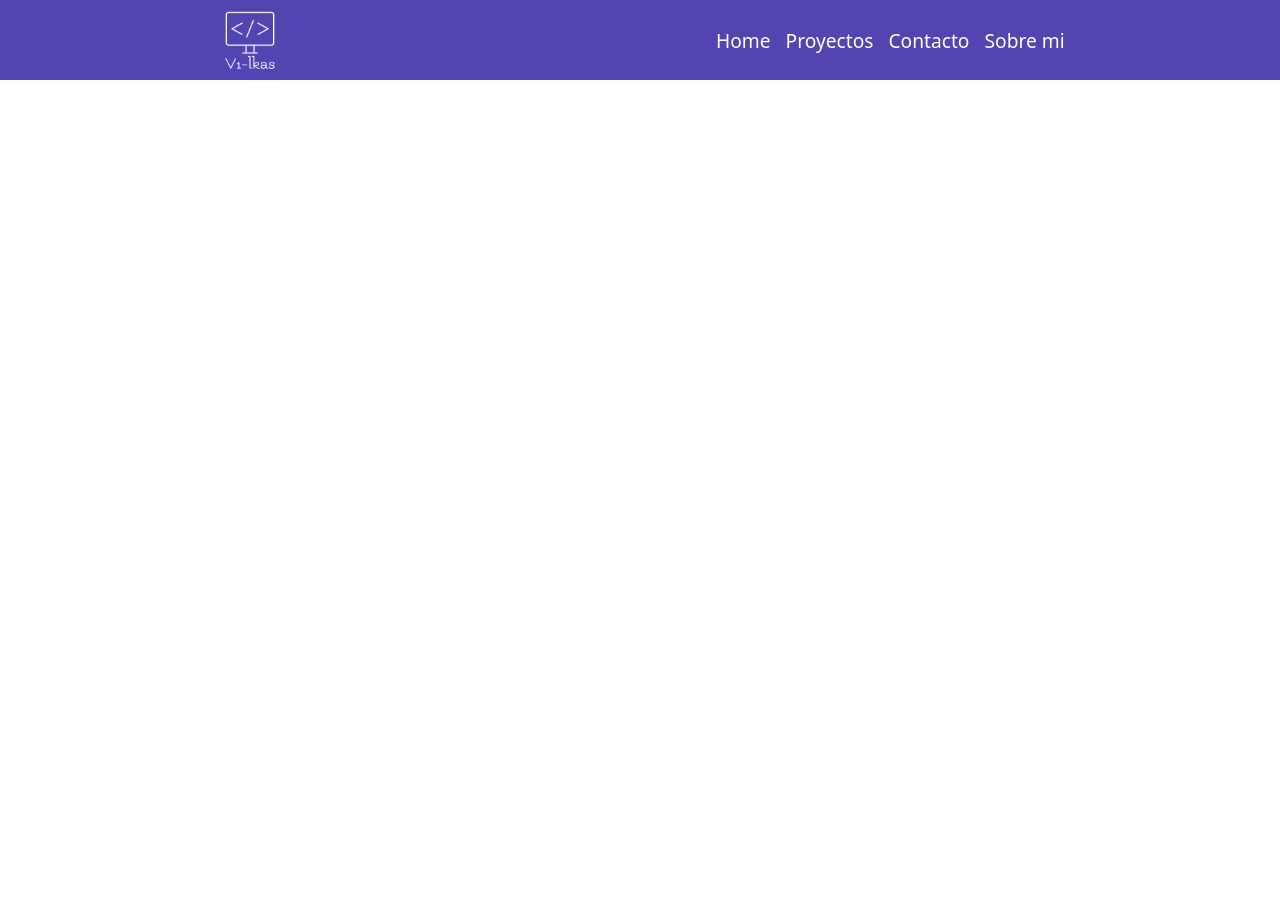
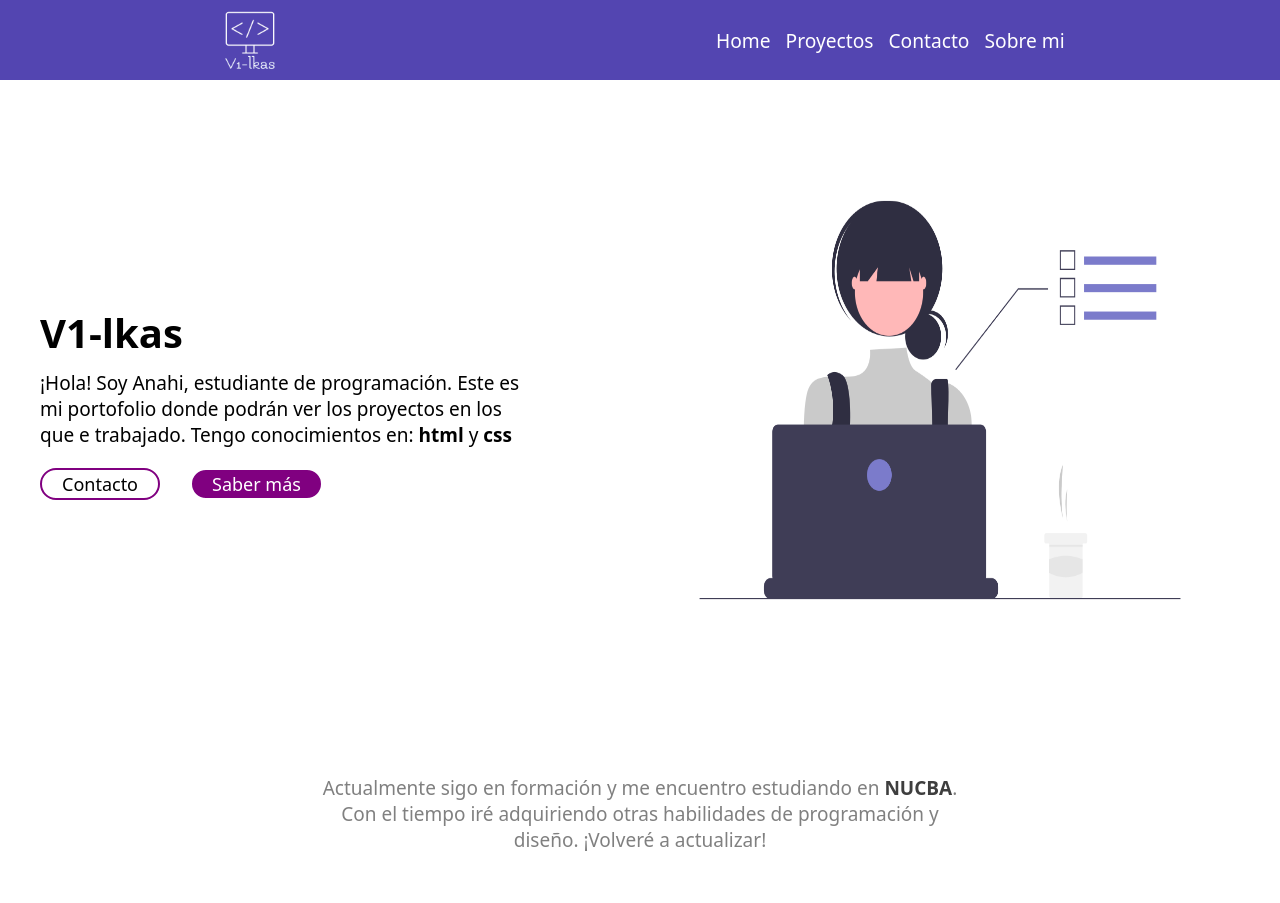
Before and after one commit to V1-lkas/E2-Challenge-Landing-Page, a plain HTML site: page index.html in a window 1280 px wide. Before the commit the page ends 800 px from the top, so only its background shows below. Drawn offline with Linux system fonts and the light colour scheme.

Commit message:
hero landing page

```diff
--- a/css/style.css
+++ b/css/style.css
@@ -13,11 +13,80 @@ padding: 5px 0;}
 .nav_logo{height: 70px;
 width: 70px;}
 
-ul a{text-decoration:none;
+.nav_links a{text-decoration:none;
 color:white;
 font-size: larger;
 font-weight: 500;}
 
-ul{ display: flex;
+.nav_links{ display: flex;
     list-style: none;
     gap: 15px;}
+
+/* main */
+
+main{display: flex;
+flex-direction: column;
+align-items: center;
+justify-content: center;
+width: 100%;}
+
+#hero{padding: 70px 0px;
+max-width: 1200px;
+display: flex;
+justify-content: center;
+align-items: center;}
+
+.hero-info{display: flex;
+flex-direction: column;
+gap: 10px;
+width: 50%;}
+
+.hero-info h1{font-size: 40px;
+    width: 80%;
+    min-width: 500px;
+    font-weight: 800;
+}
+
+.hero-info p{font-size: 19px;
+width: 80%;
+}
+
+.hero-info p span{font-weight: 800;}
+
+.hero-bttns{display: flex;
+    justify-content: start;
+    gap: 30px;
+    align-items: center;}
+
+.hero-bttns a{text-decoration: none;
+    font-size: 18px;
+    padding: 2px 20px;
+    margin-top: 10px;
+
+border-radius: 50px;}
+
+.hero-bttns_1{border: 2px solid purple;
+color: black;}
+
+.hero-bttns_2{border: 2px solid white;
+background-color: purple;
+color: white;}
+
+
+.hero-img{width: 600px;
+height: 500px;}
+
+.info{display: flex;
+justify-content: center;
+
+}
+
+.info p{font-size: 19px;
+    text-align:center;
+    width: 50%;
+    padding: 50px 0px;
+    color: gray;
+}
+
+.info p span {font-weight: 800;
+color: rgb(62, 62, 62);}
--- a/index.html
+++ b/index.html
@@ -18,5 +18,27 @@
         </ul>
     </nav>
    </header>
+   <main>
+    <section>
+            <div id="hero">
+                <div class="hero-info">
+                    <h1>V1-lkas</h1>
+                    <p>¡Hola! Soy Anahi, estudiante de programación. Este es mi portofolio donde podrán ver los proyectos en los que e trabajado. Tengo conocimientos en: <span>html</span> y <span>css</span></p>
+                    <div class="hero-bttns">
+                        <a class="hero-bttns_1" href="#">Contacto</a>
+                        <a class="hero-bttns_2" href="#">Saber más</a>
+                    </div>
+                </div>
+                <div class="hero-card">
+                    <img class="hero-img" src="./img/hero-img.png" alt="">
+                </div>
+            </div>
+    </section>
+    <section>
+        <div class="info">
+            <p>Actualmente sigo en formación y me encuentro estudiando en <span>NUCBA</span>. Con el tiempo iré adquiriendo otras habilidades de programación y diseño. ¡Volveré a actualizar!</p>
+        </div>
+    </section>
+   </main>
 </body>
 </html>
```
Also changed, not shown: img/hero-img.png (added).
